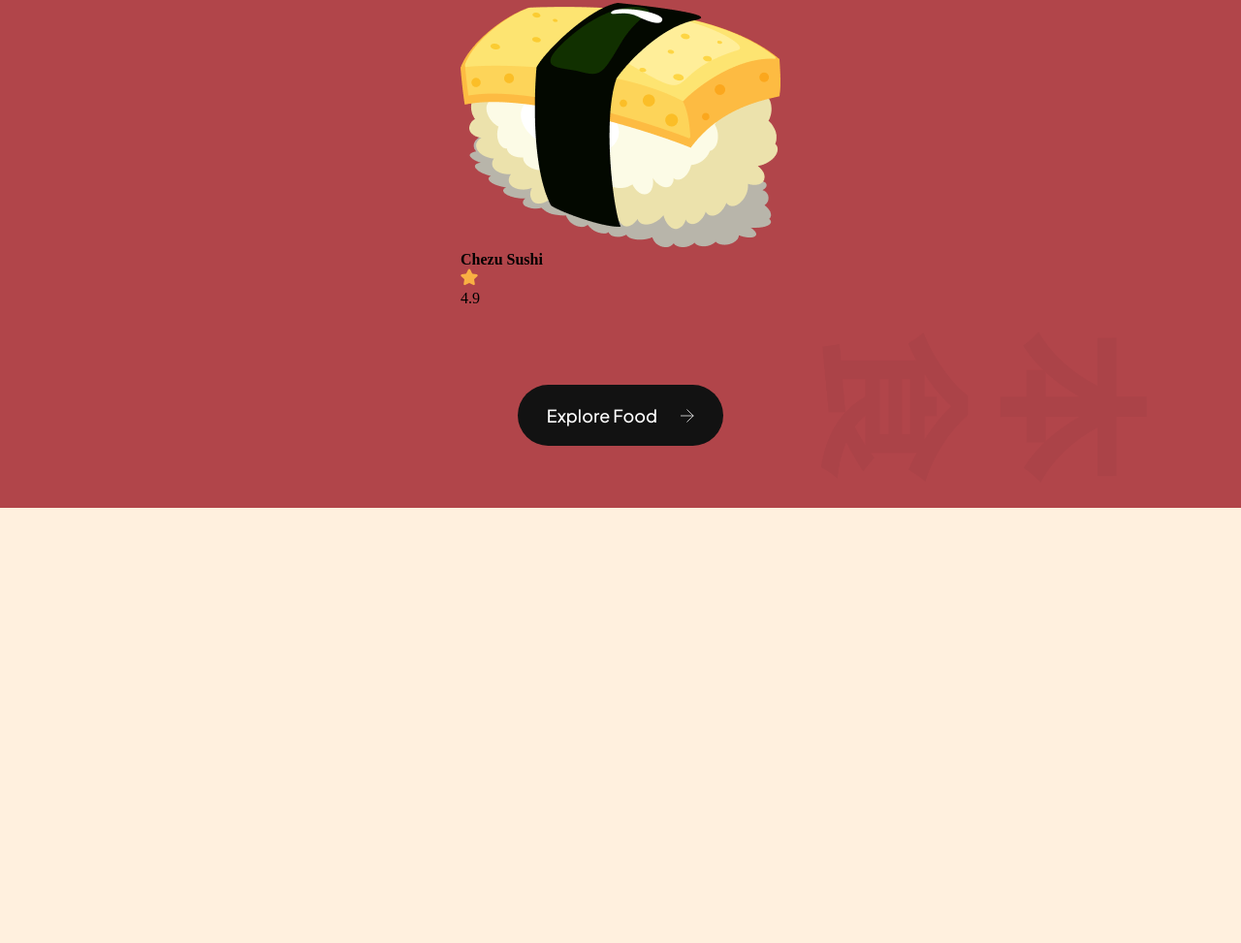
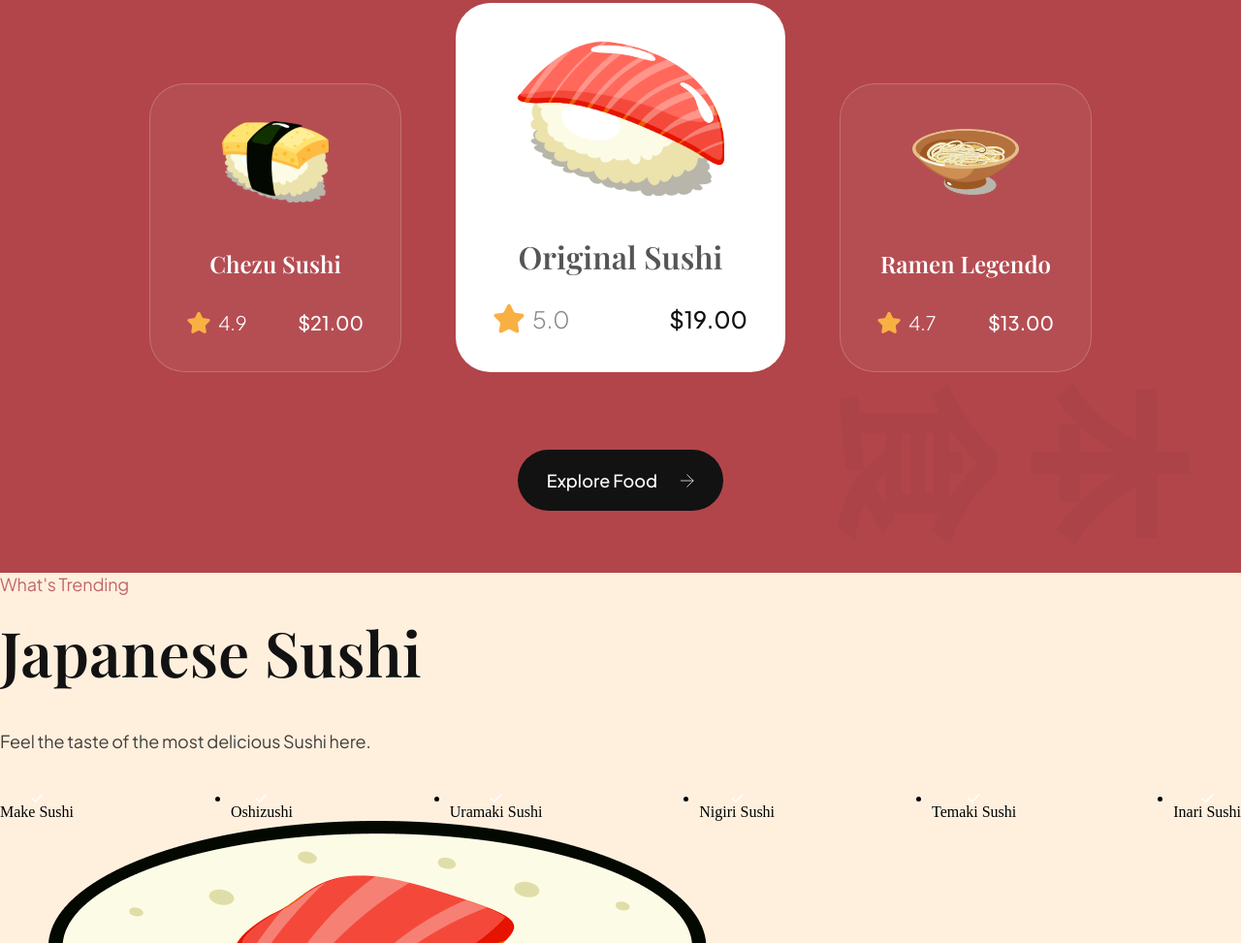
Before and after one commit to Kodaskora/sushi_html_css, a website built with Vite: page index.html in a window 1280 px wide. Shown: the part 1827-2800 px from the top of the page at 97% size. Before the commit the page ends 2351 px from the top, so only its background shows below. Built offline with nearby package versions, Linux system fonts and the light colour scheme.

Commit message:
finished popular css

```diff
--- a/css/sections/popular.css
+++ b/css/sections/popular.css
@@ -91,3 +91,91 @@
   object-fit: contain;
   margin-left: 21px;
 }
+
+.popular-foods__card {
+  padding: 38px;
+  min-width: 260px;
+  height: fit-content;
+  display: flex;
+  align-items: center;
+  flex-direction: column;
+  border-radius: 36px;
+  background: rgba(255, 255, 255, 0.05);
+  border: 1px solid rgba(255, 255, 255, 0.2);
+}
+
+.popular-foods__card-image {
+  width: 110px;
+  height: 84px;
+  object-fit: contain;
+}
+
+.popular-foods__card-title {
+  margin-top: 47px;
+  font-weight: 600;
+  font-size: 24px;
+  line-height: 32px;
+  font-family: var(--playfair-display);
+  color: #fff;
+  text-align: center;
+}
+
+.popular-foods__card-details {
+  width: 100%;
+  margin-top: 32px;
+}
+
+.popular-foods__card-rating {
+  display: flex;
+  align-items: center;
+  gap: 8px;
+}
+
+.popular-foods__card-rating img {
+  width: 24px;
+  height: 24px;
+  object-fit: contain;
+}
+
+.popular-foods__card-rating p {
+  font-size: 20px;
+  font-weight: 300;
+  font-family: var(--plus-jakarta-sans);
+  color: #fff;
+}
+.popular-foods__card-price {
+  font-size: 20px;
+  font-weight: 500;
+  font-family: var(--plus-jakarta-sans);
+  color: #fff;
+}
+
+.popular-foods__card.active-card {
+  background: #fff;
+  min-width: 340px;
+}
+
+.popular-foods__card.active-card .popular-foods__card-image {
+  width: 214px;
+  height: 160px;
+}
+
+.popular-foods__card.active-card .popular-foods__card-title {
+  color: var(--black-500);
+  font-size: 32px;
+}
+
+.popular-foods__card.active-card .popular-foods__card-rating img {
+  width: 32px;
+  height: 32px;
+}
+
+.popular-foods__card.active-card .popular-foods__card-rating p {
+  font-size: 24px;
+  color: var(--gray-100);
+}
+
+.popular-foods__card.active-card .popular-foods__card-price {
+  font-size: 24px;
+  color: var(--secondary-color);
+}
--- a/index.html
+++ b/index.html
@@ -13,11 +13,11 @@
   <header>
     <nav class="header__nav">
       <div class="header__logo">
-        <h4>Sushiman</h4>
+        <h4 data-aos="fade-down">Sushiman</h4>
         <div class="header__logo-overlay"></div>
       </div>
 
-      <ul class="header__menu">
+      <ul class="header__menu" data-aos="fade-down">
         <li>
           <a href="#menu">Menu</a>
         </li>
@@ -35,7 +35,7 @@
         </li>
       </ul>
 
-      <ul class="header__menu-mobile">
+      <ul class="header__menu-mobile" data-aos="fade-down">
         <li>
           <img src="assets/menu.svg" alt="menu">
         </li>
@@ -45,8 +45,8 @@
 
   <section class="hero">
     <div class="hero-image">
-      <img src="assets/sushi-1.png" alt="sushi">
-      <h2>
+      <img src="assets/sushi-1.png" alt="sushi" data-aos="fade-up">
+      <h2 data-aos="fade-up">
         日 <br />
         本 <br />
         食
@@ -55,7 +55,7 @@
     </div>
 
     <div class="hero-content">
-      <div class="hero-content-info">
+      <div class="hero-content-info" data-aos="fade-left">
         <h1>Feel the taste of Japanese food</h1>
         <p>Feel the taste of the most popular Japanese food from anywhere and anytime.</p>
         <div class="hero-content__buttons">
@@ -67,7 +67,7 @@
 
         </div>
       </div>
-      <div class="hero-content__testimonial">
+      <div class="hero-content__testimonial" data-aos="fade-up">
         <div class="hero-content__customer flex-center">
           <h4>24<span>k+</span></h4>
           <p>Happy Customers</p>
@@ -83,18 +83,18 @@
   <section class="about-us" id="about-us">
     <div class="about-us__image">
       <div class="about-us__image-sushi3">
-        <img src="assets/sushi-3.png" alt="sushi" />
+        <img src="assets/sushi-3.png" alt="sushi" data-aos="fade-right" />
       </div>
       <button class="about-us__button">
         Learn More
         <img src="assets/arrow-up-right.svg" alt="learn more">
       </button>
       <div class="about-us__image-sushi2">
-        <img src="assets/sushi-2.png" alt="sushi" />
+        <img src="assets/sushi-2.png" alt="sushi" data-aos="fade-right" />
       </div>
     </div>
 
-    <div class="about-us__content">
+    <div class="about-us__content" data-aos="fade-left">
       <p class="sushi__subtitle">About Us</p>
       <h3 class="sushi__title">Our mission is to bring true Japanese flavours to you.</h3>
       <p class="sushi__description">We will continue to provide the experience of Omotenashi, the Japanese mindset of
@@ -103,8 +103,8 @@
   </section>
 
   <section class="popular-foods" id="menu">
-    <h2 class="popular-foods__title">Popular Food</h2>
-    <div class="popular-foods__filters sushi__hide-scrollbar">
+    <h2 class="popular-foods__title" data-aos="flip-up">Popular Food</h2>
+    <div class="popular-foods__filters sushi__hide-scrollbar" data-aos="fade-up">
       <button class="popular-foods__filter-btn active">All</button>
       <button class="popular-foods__filter-btn">
         <img src="/assets/sushi-9.png" alt="sushi 9">Sushi
@@ -121,7 +121,7 @@
       <button class="popular-foods__filter-btn">Others</button>
     </div>
 
-    <div class="popular-foods__catalogue">
+    <div class="popular-foods__catalogue" data-aos="fade-up">
       <article class="popular-foods__card">
         <img class="popular-foods__card-image" src="assets/sushi-12.png" alt="sushi-12">
         <h4 class="popular-foods__card-title">Chezu Sushi</h4>
@@ -130,6 +130,32 @@
             <img src="assets/star.svg" alt="star">
             <p>4.9</p>
           </div>
+
+          <p class="popular-foods__card-price">$21.00</p>
+        </div>
+      </article>
+      <article class="popular-foods__card active-card">
+        <img class="popular-foods__card-image" src="assets/sushi-11.png" alt="sushi-11">
+        <h4 class="popular-foods__card-title">Original Sushi</h4>
+        <div class="popular-foods__card-details flex-between">
+          <div class="popular-foods__card-rating">
+            <img src="assets/star.svg" alt="star">
+            <p>5.0</p>
+          </div>
+
+          <p class="popular-foods__card-price">$19.00</p>
+        </div>
+      </article>
+      <article class="popular-foods__card">
+        <img class="popular-foods__card-image" src="assets/sushi-10.png" alt="sushi-10">
+        <h4 class="popular-foods__card-title">Ramen Legendo</h4>
+        <div class="popular-foods__card-details flex-between">
+          <div class="popular-foods__card-rating">
+            <img src="assets/star.svg" alt="star">
+            <p>4.7</p>
+          </div>
+
+          <p class="popular-foods__card-price">$13.00</p>
         </div>
       </article>
     </div>
@@ -141,6 +167,62 @@
 
   </section>
 
+  <section class="trending" id="food">
+    <div class="trending__content" data-aos="fade-right">
+      <p class="sushi__subtitle">What's Trending</p>
+      <h3 class="sushi__title">Japanese Sushi</h3>
+      <p class="sushi__description">Feel the taste of the most delicious Sushi here.</p>
+      <ul class="trending__list flex-between">
+        <li>
+          <div class="trending__icon flex-center">
+            <img src="assets/check.svg" alt="check">
+          </div>
+          <p>Make Sushi</p>
+        </li>
+        <li>
+          <div class="trending__icon flex-center">
+            <img src="assets/check.svg" alt="check">
+          </div>
+          <p>Oshizushi</p>
+        </li>
+        <li>
+          <div class="trending__icon flex-center">
+            <img src="assets/check.svg" alt="check">
+          </div>
+          <p>Uramaki Sushi</p>
+        </li>
+        <li>
+          <div class="trending__icon flex-center">
+            <img src="assets/check.svg" alt="check">
+          </div>
+          <p>Nigiri Sushi</p>
+        </li>
+        <li>
+          <div class="trending__icon flex-center">
+            <img src="assets/check.svg" alt="check">
+          </div>
+          <p>Temaki Sushi</p>
+        </li>
+        <li>
+          <div class="trending__icon flex-center">
+            <img src="assets/check.svg" alt="check">
+          </div>
+          <p>Inari Sushi</p>
+        </li>
+      </ul>
+    </div>
+
+    <div class="trending__image flex-center">
+      <img src="assets/sushi-5.png" alt="sushi-5" data-aos="fade-left">
+      <div class="trending__arrow trending__arrow-left">
+        <img src="assets/arrow-vertical.svg" alt="arrow vertical">
+      </div>
+      <div class="trending__arrow trending__arrow-bottom">
+        <img src="assets/arrow-horizontal.svg" alt="arrow horizontal">
+      </div>
+    </div>
+  </section>
+
   <script src="js/script.js" type="module"></script>
 </body>
 
--- a/js/script.js
+++ b/js/script.js
@@ -5,14 +5,14 @@ import sushi12 from '../assets/sushi-12.png';
 import sushi11 from '../assets/sushi-11.png';
 import sushi10 from '../assets/sushi-10.png';
 
-// import AOS from 'aos';
-// import 'aos/dist/aos.css';
+import AOS from 'aos';
+import 'aos/dist/aos.css';
 
-// // init AOS animation
-// AOS.init({
-//   duration: 1000,
-//   offset: 100,
-// });
+// init AOS animation
+AOS.init({
+  duration: 1000,
+  offset: 100,
+});
 
 const trendingSushis = [
   'Make Sushi',
--- a/package.json
+++ b/package.json
@@ -10,5 +10,8 @@
   },
   "devDependencies": {
     "vite": "^5.4.9"
+  },
+  "dependencies": {
+    "aos": "^2.3.4"
   }
 }
```
Also changed, not shown: 1 other file.
